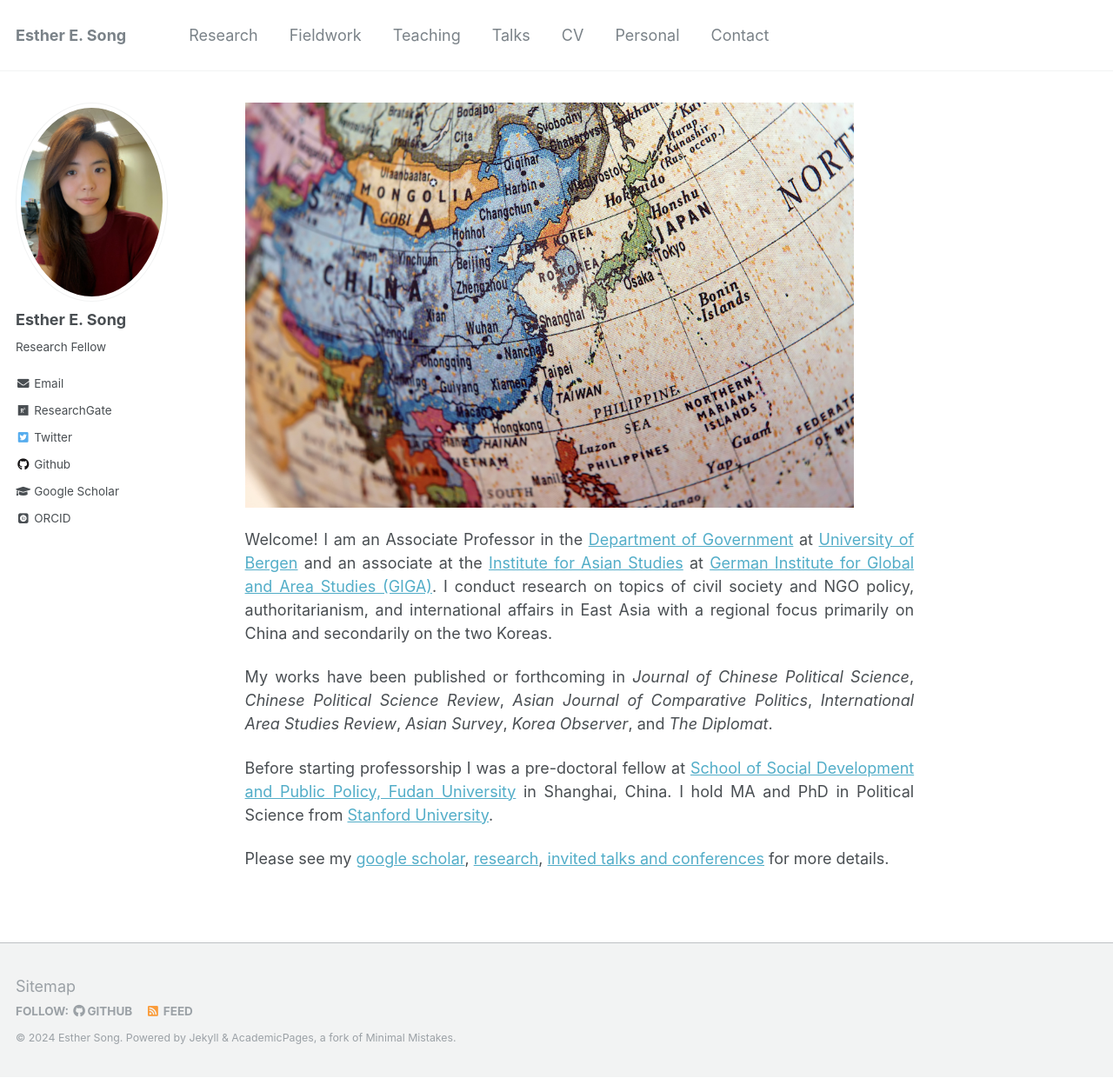
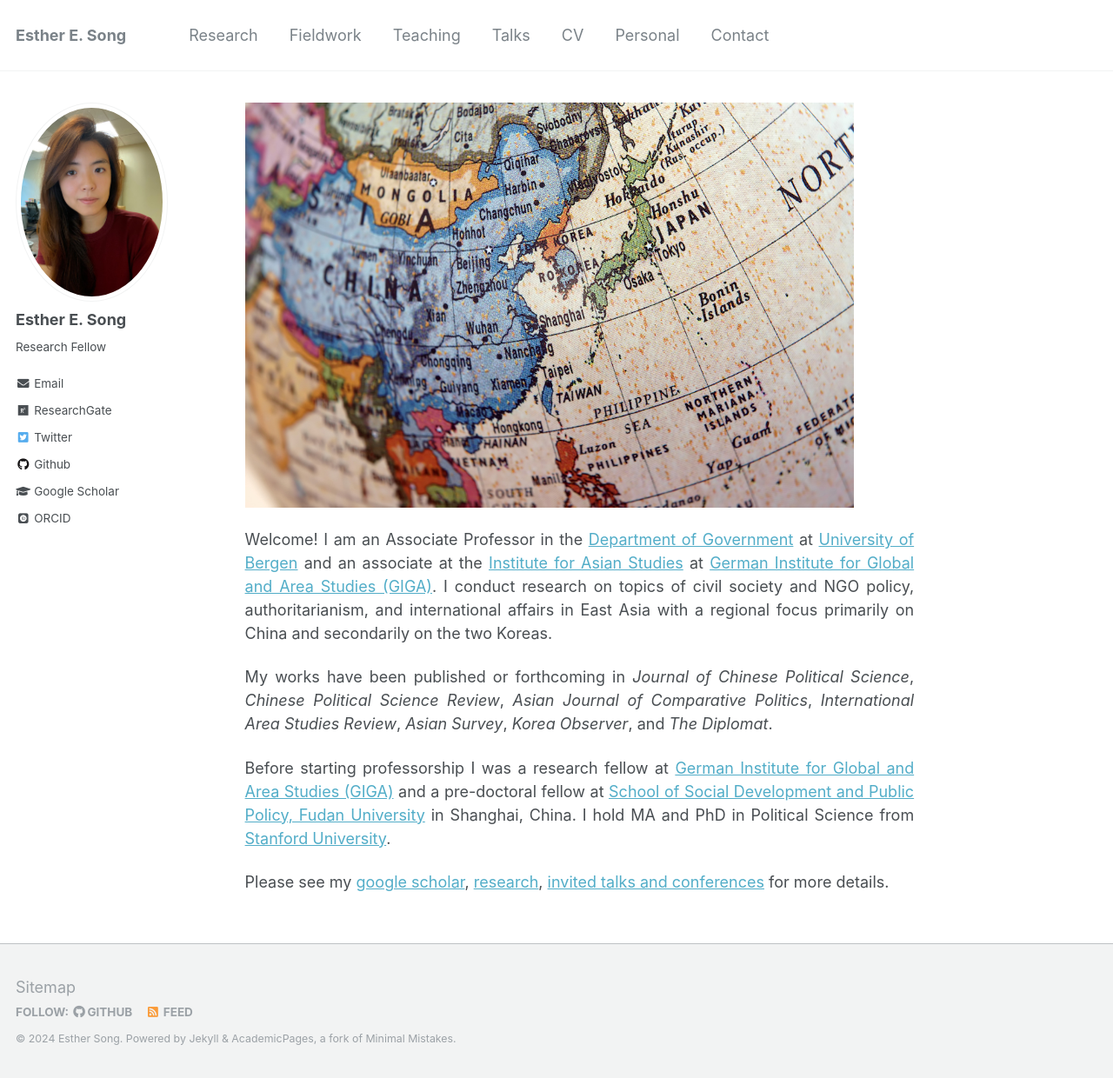
Before and after one commit to ehsong/ehsong.github.io, a Jekyll site: the page built from _pages/about.md, in a window 1280 px wide and 1240 px high. Shown: the whole window at 87% size. Built offline with Jekyll 4.4.1, drawn with Linux system fonts in a browser that asks for light colours; some web fonts are replaced.

Commit message:
Update about.md

```diff
--- a/_pages/about.md
+++ b/_pages/about.md
@@ -13,6 +13,6 @@
 
 My works have been published or forthcoming in *Journal of Chinese Political Science*, *Chinese Political Science Review*, *Asian Journal of Comparative Politics*, *International Area Studies Review*, *Asian Survey*, *Korea Observer*, and *The Diplomat*.
 
-Before starting professorship I was a pre-doctoral fellow at [School of Social Development and Public Policy, Fudan University](https://www.fudan.edu.cn/en/2019/0514/c295a96700/page.htm) in Shanghai, China. I hold MA and PhD in Political Science from [Stanford University](https://stanford.edu).
+Before starting professorship I was a research fellow at [German Institute for Global and Area Studies (GIGA)](https://www.giga-hamburg.de/en/) and a pre-doctoral fellow at [School of Social Development and Public Policy, Fudan University](https://www.fudan.edu.cn/en/2019/0514/c295a96700/page.htm) in Shanghai, China. I hold MA and PhD in Political Science from [Stanford University](https://stanford.edu).
 
 Please see my [google scholar](https://scholar.google.com/citations?user=0TXDcZUAAAAJ&hl=en), [research](https://ehsong.github.io/research/), [invited talks and conferences](https://ehsong.github.io/talks/) for more details.
```
